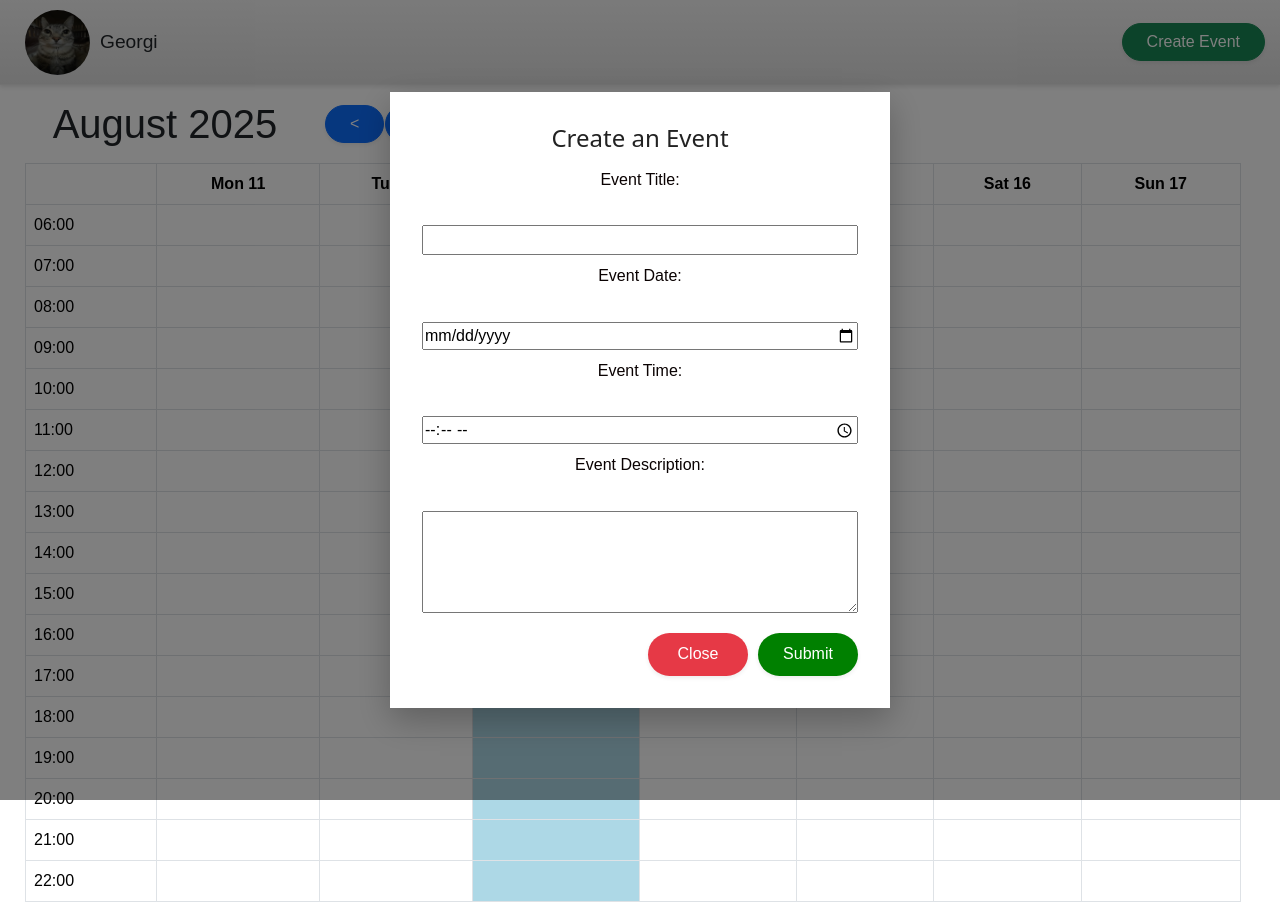
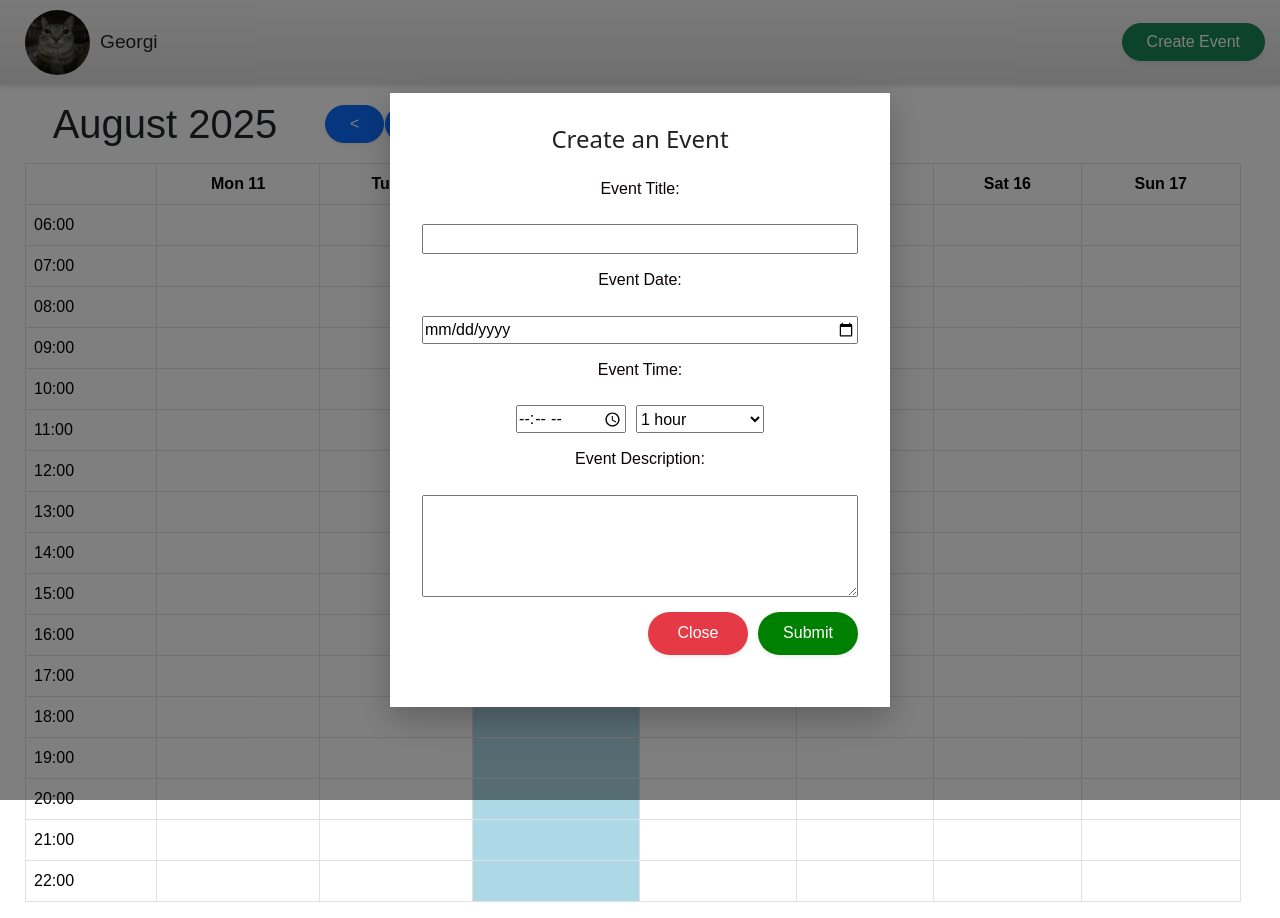
Before and after one commit to GeorgiB17/calendar-showcase, a React (Vite) app in the folder src/main/java/frontend/react-calendar/: page / in a window 1280 px wide. Both pictures are taken after a click on the button "Create Event". Built offline with nearby package versions, Linux system fonts and the light colour scheme.

Commit message:
Added cool stuff to create vent modal

```diff
--- a/src/main/java/frontend/react-calendar/src/components/CreateEventModal.tsx
+++ b/src/main/java/frontend/react-calendar/src/components/CreateEventModal.tsx
@@ -1,3 +1,4 @@
+import { useState } from "react";
 import "../css/app.css";
 
 type CreateEventModalProps = {
@@ -7,30 +8,203 @@ type CreateEventModalProps = {
 export default function CreateEventModal({
   onClose,
 }: Readonly<CreateEventModalProps>) {
+  const [title, setTitle] = useState("");
+  const [date, setDate] = useState("");
+  const [time, setTime] = useState("");
+  const [duration, setDuration] = useState("60");
+  const [description, setDescription] = useState("");
+  const [isSuccess, setIsSuccess] = useState(false);
+  const [isError, setIsError] = useState(false);
+  const [isLoading, setIsLoading] = useState(false);
+
+  const handleSubmit = async (e: React.FormEvent) => {
+    e.preventDefault();
+    setIsLoading(true);
+    const newEvent = {
+      title,
+      date,
+      time,
+      duration,
+      description,
+    };
+    try {
+      const response = await fetch("http://localhost:5003/api/events/create", {
+        method: "POST",
+        headers: {
+          "Content-Type": "application/json",
+        },
+        body: JSON.stringify(newEvent),
+      });
+      if (!response.ok) {
+        throw new Error("Failed to create event");
+      }
+      console.log("Event submitted:", newEvent);
+      setIsSuccess(true);
+    } catch (error) {
+      console.error(error);
+      setIsError(true);
+    } finally {
+      setIsLoading(false);
+    }
+  };
+
+  if (isSuccess) {
+    return (
+      <div className="modal-overlay">
+        <div className="modal-content" style={{ textAlign: "center" }}>
+          <h2>Event Created!</h2>
+          <div
+            style={{
+              fontSize: "3rem",
+              color: "green",
+              marginBottom: "1rem",
+            }}
+          >
+            ✅
+          </div>
+
+          <button
+            onClick={onClose}
+            className="modal-btn rounded-pill px-4 shadow-sm"
+            id="modal-btn-submit"
+            style={{ marginTop: "20px", alignSelf: "flex-end" }}
+          >
+            Ok
+          </button>
+        </div>
+      </div>
+    );
+  }
+  if (isLoading) {
+    return (
+      <div className="modal-overlay">
+        <div className="modal-content" style={{ textAlign: "center" }}>
+          <div
+            className="spinner"
+            style={{ fontSize: "3rem", marginBottom: "1rem" }}
+          >
+            ⏳
+          </div>
+          <h2>Creating event...</h2>
+        </div>
+      </div>
+    );
+  }
+  if (isError) {
+    return (
+      <div className="modal-overlay">
+        <div className="modal-content" style={{ textAlign: "center" }}>
+          <h2>Something went wrong with event creation!</h2>
+          <div
+            style={{
+              fontSize: "3rem",
+              color: "red",
+              marginBottom: "1rem",
+            }}
+          >
+            ❌
+          </div>
+          <div style={{ display: "flex", justifyContent: "flex-end" }}>
+            <button
+              onClick={onClose}
+              className="modal-btn rounded-pill px-4 shadow-sm"
+              id="modal-btn-submit"
+              style={{ marginTop: "20px", backgroundColor: "blue" }}
+            >
+              💀🥀
+            </button>
+          </div>
+        </div>
+      </div>
+    );
+  }
+
   return (
     <div className="modal-overlay">
       <div className="modal-content">
-        <h2>Create an Event</h2>
+        <h2 className="text-xl font-semibold mb-4">Create an Event</h2>
+
+        <form
+          onSubmit={handleSubmit}
+          style={{
+            display: "flex",
+            flexDirection: "column",
+            gap: "15px",
+            marginBottom: "20px",
+          }}
+        >
+          <div style={{ display: "flex", flexDirection: "column" }}>
+            <label htmlFor="event-title">Event Title:</label>
+            <input
+              type="text"
+              id="event-title"
+              value={title}
+              onChange={(e) => setTitle(e.target.value)}
+              required
+            />
+          </div>
+
+          <div style={{ display: "flex", flexDirection: "column" }}>
+            <label htmlFor="event-date">Event Date:</label>
+            <input
+              type="date"
+              id="event-date"
+              value={date}
+              onChange={(e) => setDate(e.target.value)}
+              required
+            />
+          </div>
+
           <div
             style={{
               display: "flex",
               flexDirection: "column",
-            gap: "10px",
-            marginBottom: "20px",
+              alignItems: "center",
             }}
           >
-          <label htmlFor="event-title">Event Title:</label>
-          <input type="text" id="event-title" name="event-title" />
-          <label htmlFor="event-date">Event Date:</label>
-          <input type="date" id="event-date" name="event-date" />
-          <label htmlFor="event-time">Event Time:</label>
-          <input type="time" id="event-time" name="event-time" />
-          <label htmlFor="event-description">Event Description:</label>
-          <textarea id="event-description" name="event-description" rows={4} />
+            <label htmlFor="start-time">Event Time:</label>
+            <div style={{ display: "flex", gap: "10px" }}>
+              <input
+                type="time"
+                id="start-time"
+                value={time}
+                onChange={(e) => setTime(e.target.value)}
+                required
+              />
+              <select
+                value={duration}
+                onChange={(e) => setDuration(e.target.value)}
+              >
+                <option value="30">30 min</option>
+                <option value="60">1 hour</option>
+                <option value="90">1 hour 30 min</option>
+                <option value="120">2 hours</option>
+                <option value="150">2 hours 30 min</option>
+                <option value="180">3 hours</option>
+              </select>
+            </div>
           </div>
 
-        <div style={{ display: "flex", gap: "10px", justifyContent: "right" }}>
+          <div style={{ display: "flex", flexDirection: "column" }}>
+            <label htmlFor="event-description">Event Description:</label>
+            <textarea
+              id="event-description"
+              rows={4}
+              value={description}
+              onChange={(e) => setDescription(e.target.value)}
+              required
+            />
+          </div>
+
+          <div
+            style={{
+              display: "flex",
+              gap: "10px",
+              justifyContent: "flex-end",
+            }}
+          >
             <button
+              type="button"
               onClick={onClose}
               className="close-btn rounded-pill shadow-sm"
             >
@@ -44,6 +218,7 @@ export default function CreateEventModal({
               Submit
             </button>
           </div>
+        </form>
       </div>
     </div>
   );
```
Lines whose indentation alone changed are shown as unchanged.
